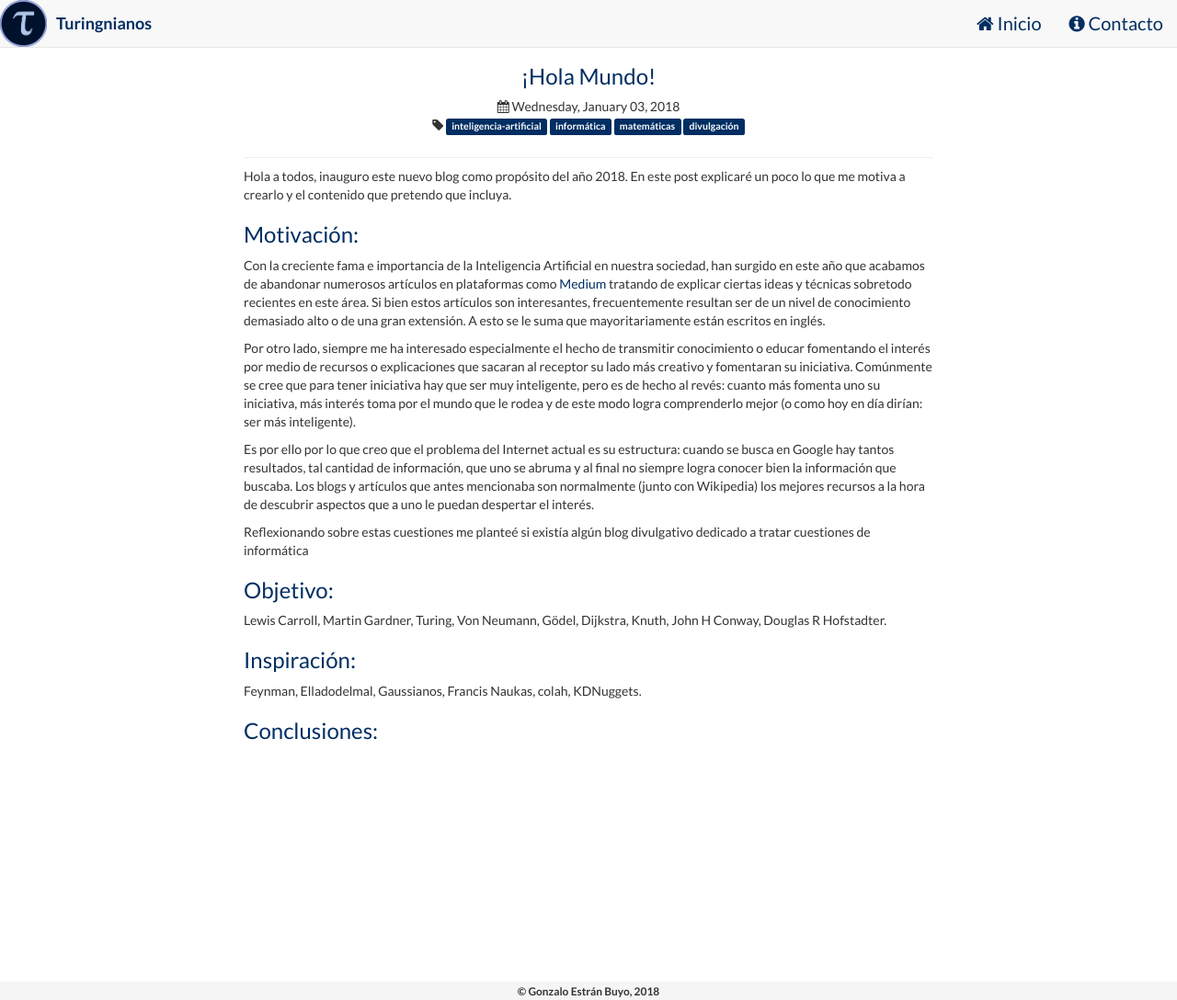
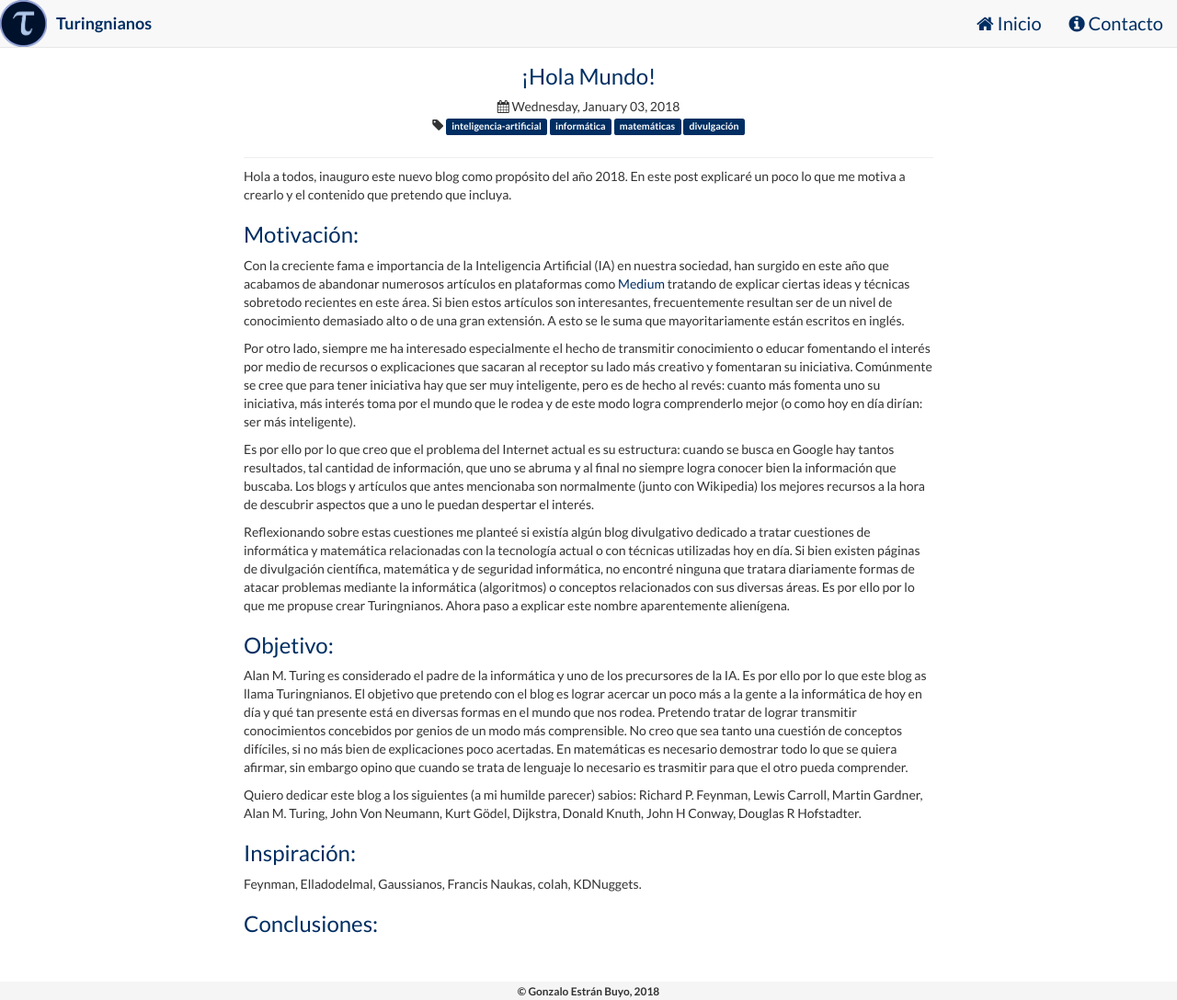
Before and after one commit to turingnianos/turingnianos.github.io, a Jekyll site: the page built from _posts/2018-01-03-hola-mundo.md, in a window 1280 px wide and 1088 px high. Shown: the whole window at 92% size. Built offline with Jekyll 4.4.1, drawn with Linux system fonts in a browser that asks for light colours; nearby versions of some CDN libraries.

Commit message:
Mr Hyde was here …

```diff
--- a/_posts/2018-01-03-hola-mundo.md
+++ b/_posts/2018-01-03-hola-mundo.md
@@ -13,16 +13,18 @@ Hola a todos, inauguro este nuevo blog como propósito del año 2018. En este po
 
 ### Motivación:
 
-Con la creciente fama e importancia de la Inteligencia Artificial en nuestra sociedad, han surgido en este año que acabamos de abandonar numerosos artículos en plataformas como [Medium](https://medium.com) tratando de explicar ciertas ideas y técnicas sobretodo recientes en este área. Si bien estos artículos son interesantes, frecuentemente resultan ser de un nivel de conocimiento demasiado alto o de una gran extensión. A esto se le suma que mayoritariamente están escritos en inglés.
+Con la creciente fama e importancia de la Inteligencia Artificial (IA) en nuestra sociedad, han surgido en este año que acabamos de abandonar numerosos artículos en plataformas como [Medium](https://medium.com) tratando de explicar ciertas ideas y técnicas sobretodo recientes en este área. Si bien estos artículos son interesantes, frecuentemente resultan ser de un nivel de conocimiento demasiado alto o de una gran extensión. A esto se le suma que mayoritariamente están escritos en inglés.
 
 Por otro lado, siempre me ha interesado especialmente el hecho de transmitir conocimiento o educar fomentando el interés por medio de recursos o explicaciones que sacaran al receptor su lado más creativo y fomentaran su iniciativa. Comúnmente se cree que para tener iniciativa hay que ser muy inteligente, pero es de hecho al revés: cuanto más fomenta uno su iniciativa, más interés toma por el mundo que le rodea y de este modo logra comprenderlo mejor (o como hoy en día dirían: ser más inteligente).
 
 Es por ello por lo que creo que el problema del Internet actual es su estructura: cuando se busca en Google hay tantos resultados, tal cantidad de información, que uno se abruma y al final no siempre logra conocer bien la información que buscaba. Los blogs y artículos que antes mencionaba son normalmente (junto con Wikipedia) los mejores recursos a la hora de descubrir aspectos que a uno le puedan despertar el interés.
 
-Reflexionando sobre estas cuestiones me planteé si existía algún blog divulgativo dedicado a tratar cuestiones de informática
+Reflexionando sobre estas cuestiones me planteé si existía algún blog divulgativo dedicado a tratar cuestiones de informática y matemática relacionadas con la tecnología actual  o con técnicas utilizadas hoy en día. Si bien existen páginas de divulgación científica, matemática y de seguridad informática, no encontré ninguna que tratara diariamente formas de atacar problemas mediante la informática (algoritmos) o conceptos relacionados con sus diversas áreas. Es por ello por lo que me propuse crear Turingnianos. Ahora paso a explicar este nombre aparentemente alienígena.
 
 ### Objetivo:
-Lewis Carroll, Martin Gardner, Turing, Von Neumann, Gödel, Dijkstra, Knuth, John H Conway, Douglas R Hofstadter.
+Alan M. Turing es considerado el padre de la informática y uno de los precursores de la IA. Es por ello por lo que este blog as llama Turingnianos. El objetivo que pretendo con el blog es lograr acercar un poco más a la gente a la informática de hoy en día y qué tan presente está en diversas formas en el mundo que nos rodea. Pretendo tratar de lograr transmitir conocimientos concebidos por genios de un modo más comprensible. No creo que sea tanto una cuestión de conceptos difíciles, si no más bien de explicaciones poco acertadas. En matemáticas es necesario demostrar todo lo que se quiera afirmar, sin embargo opino que cuando se trata de lenguaje lo necesario es trasmitir para que el otro pueda comprender.
+
+Quiero dedicar este blog a los siguientes (a mi humilde parecer) sabios: Richard P. Feynman, Lewis Carroll, Martin Gardner, Alan M. Turing, John Von Neumann, Kurt Gödel, Dijkstra, Donald Knuth, John H Conway, Douglas R Hofstadter.
 
 ### Inspiración:
 Feynman, Elladodelmal, Gaussianos, Francis Naukas, colah, KDNuggets.
```
